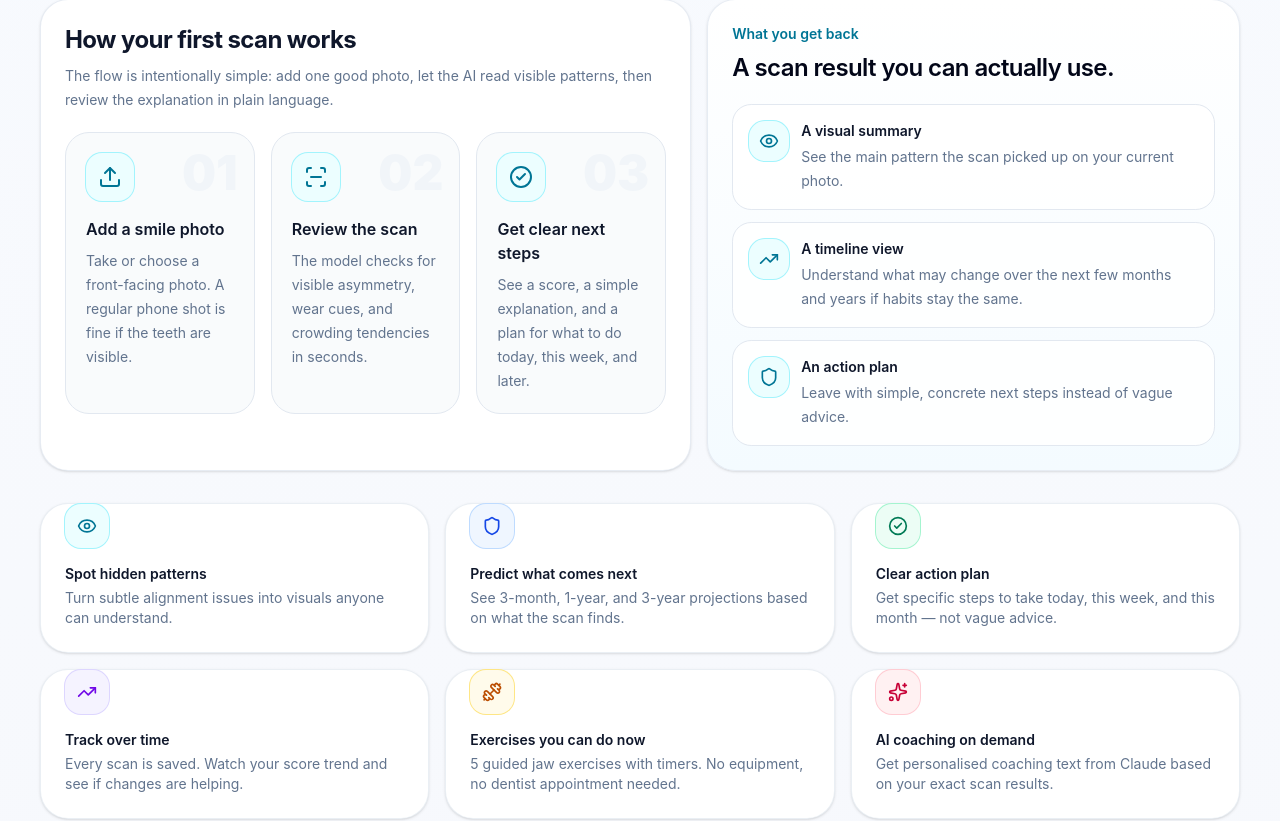
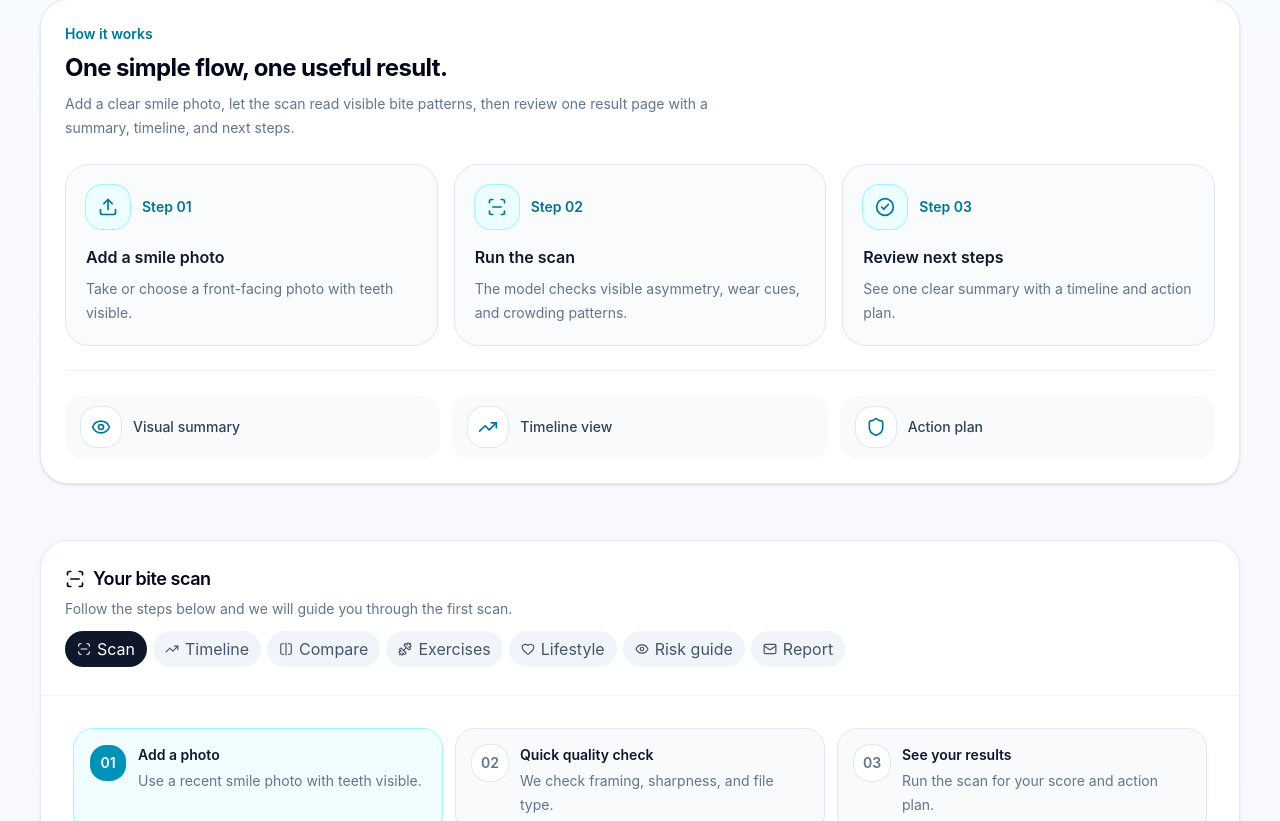
Before and after one commit to elaine2003101/bitereveal, a React (Vite) app: page / in a window 1280 px wide. Shown: the part 1259-2080 px from the top of the page. Built offline with nearby package versions, Linux system fonts and the light colour scheme.

Commit message:
Refine scan results layout proportions

```diff
--- a/src/components/BiteRevealPrototype.tsx
+++ b/src/components/BiteRevealPrototype.tsx
@@ -739,84 +739,54 @@ export default function BiteRevealPrototype() {
             {/* Hero visual */}
             <HeroVisual />
 
-            <div className="grid gap-4 lg:grid-cols-[minmax(0,1.1fr)_0.9fr]">
-              <div className="space-y-5 rounded-[1.75rem] border border-slate-200/80 bg-white p-6 shadow-sm">
-                <div>
-                  <h2 className="text-2xl font-bold tracking-tight">How your first scan works</h2>
-                  <p className="mt-2 max-w-2xl text-sm leading-6 text-slate-500">
-                    The flow is intentionally simple: add one good photo, let the AI read visible patterns, then review the explanation in plain language.
+            <div className="rounded-[1.75rem] border border-slate-200/80 bg-white p-6 shadow-sm">
+              <div className="max-w-2xl">
+                <div className="text-sm font-semibold text-cyan-700">How it works</div>
+                <h2 className="mt-2 text-2xl font-bold tracking-tight text-slate-950">One simple flow, one useful result.</h2>
+                <p className="mt-2 text-sm leading-6 text-slate-500">
+                  Add a clear smile photo, let the scan read visible bite patterns, then review one result page with a summary, timeline, and next steps.
                 </p>
               </div>
-                <div className="grid gap-4 md:grid-cols-3">
+
+              <div className="mt-6 grid gap-4 md:grid-cols-3">
                 {[
-                  { step: '01', icon: Upload, title: 'Add a smile photo', desc: 'Take or choose a front-facing photo. A regular phone shot is fine if the teeth are visible.' },
-                  { step: '02', icon: ScanLine, title: 'Review the scan', desc: 'The model checks for visible asymmetry, wear cues, and crowding tendencies in seconds.' },
-                  { step: '03', icon: CheckCircle2, title: 'Get clear next steps', desc: 'See a score, a simple explanation, and a plan for what to do today, this week, and later.' },
+                  { step: '01', icon: Upload, title: 'Add a smile photo', desc: 'Take or choose a front-facing photo with teeth visible.' },
+                  { step: '02', icon: ScanLine, title: 'Run the scan', desc: 'The model checks visible asymmetry, wear cues, and crowding patterns.' },
+                  { step: '03', icon: CheckCircle2, title: 'Review next steps', desc: 'See one clear summary with a timeline and action plan.' },
                 ].map((item) => {
                   const Icon = item.icon
                   return (
-                    <div key={item.step} className="relative overflow-hidden rounded-[1.5rem] border border-slate-200 bg-slate-50/80 p-5">
-                      <div className="absolute right-4 top-4 text-5xl font-black text-slate-100">{item.step}</div>
-                      <div className="mb-4 flex h-12 w-12 items-center justify-center rounded-2xl bg-cyan-50 text-cyan-700 ring-1 ring-cyan-200">
-                        <Icon className="h-6 w-6" />
+                    <div key={item.step} className="rounded-[1.5rem] border border-slate-200 bg-slate-50/80 p-5">
+                      <div className="flex items-center gap-3">
+                        <div className="flex h-11 w-11 shrink-0 items-center justify-center rounded-2xl bg-cyan-50 text-cyan-700 ring-1 ring-cyan-200">
+                          <Icon className="h-5 w-5" />
                         </div>
-                      <div className="text-base font-semibold text-slate-900">{item.title}</div>
+                        <div className="text-sm font-semibold text-cyan-700">Step {item.step}</div>
+                      </div>
+                      <div className="mt-4 text-base font-semibold text-slate-900">{item.title}</div>
                       <p className="mt-2 text-sm leading-6 text-slate-500">{item.desc}</p>
                     </div>
                   )
                 })}
               </div>
-              </div>
 
-              <div className="rounded-[1.75rem] border border-slate-200/80 bg-[linear-gradient(180deg,#ffffff_0%,#f4fbff_100%)] p-6 shadow-sm">
-                <div className="text-sm font-semibold text-cyan-700">What you get back</div>
-                <div className="mt-2 text-2xl font-semibold tracking-tight text-slate-950">A scan result you can actually use.</div>
-                <div className="mt-5 space-y-3">
+              <div className="mt-6 grid gap-3 border-t border-slate-100 pt-6 sm:grid-cols-3">
                 {[
-                    { icon: Eye, title: 'A visual summary', desc: 'See the main pattern the scan picked up on your current photo.' },
-                    { icon: TrendingUp, title: 'A timeline view', desc: 'Understand what may change over the next few months and years if habits stay the same.' },
-                    { icon: Shield, title: 'An action plan', desc: 'Leave with simple, concrete next steps instead of vague advice.' },
+                  { icon: Eye, label: 'Visual summary' },
+                  { icon: TrendingUp, label: 'Timeline view' },
+                  { icon: Shield, label: 'Action plan' },
                 ].map((item) => {
                   const Icon = item.icon
                   return (
-                      <div key={item.title} className="flex items-start gap-3 rounded-[1.2rem] border border-slate-200 bg-white/90 p-4">
-                        <div className="flex h-10 w-10 shrink-0 items-center justify-center rounded-2xl bg-cyan-50 text-cyan-700 ring-1 ring-cyan-200">
+                    <div key={item.label} className="flex items-center gap-3 rounded-[1.2rem] bg-slate-50 px-4 py-3">
+                      <div className="flex h-10 w-10 shrink-0 items-center justify-center rounded-2xl bg-white text-cyan-700 ring-1 ring-slate-200">
                         <Icon className="h-5 w-5" />
                       </div>
-                        <div>
-                          <div className="text-sm font-semibold text-slate-900">{item.title}</div>
-                          <p className="mt-1 text-sm leading-6 text-slate-500">{item.desc}</p>
-                        </div>
+                      <div className="text-sm font-medium text-slate-700">{item.label}</div>
                     </div>
                   )
                 })}
               </div>
-              </div>
-            </div>
-
-            {/* Feature grid */}
-            <div className="grid gap-4 sm:grid-cols-2 lg:grid-cols-3">
-              {[
-                { icon: Eye, title: 'Spot hidden patterns', desc: 'Turn subtle alignment issues into visuals anyone can understand.', accent: 'text-cyan-700 bg-cyan-50 ring-cyan-200' },
-                { icon: Shield, title: 'Predict what comes next', desc: 'See 3-month, 1-year, and 3-year projections based on what the scan finds.', accent: 'text-blue-700 bg-blue-50 ring-blue-200' },
-                { icon: CheckCircle2, title: 'Clear action plan', desc: 'Get specific steps to take today, this week, and this month — not vague advice.', accent: 'text-emerald-700 bg-emerald-50 ring-emerald-200' },
-                { icon: TrendingUp, title: 'Track over time', desc: 'Every scan is saved. Watch your score trend and see if changes are helping.', accent: 'text-violet-700 bg-violet-50 ring-violet-200' },
-                { icon: Dumbbell, title: 'Exercises you can do now', desc: '5 guided jaw exercises with timers. No equipment, no dentist appointment needed.', accent: 'text-amber-700 bg-amber-50 ring-amber-200' },
-                { icon: Sparkles, title: 'AI coaching on demand', desc: 'Get personalised coaching text from Claude based on your exact scan results.', accent: 'text-rose-700 bg-rose-50 ring-rose-200' },
-              ].map((f) => {
-                const Icon = f.icon
-                return (
-                  <Card key={f.title} className="rounded-[1.75rem] border-slate-200/70 shadow-sm">
-                    <CardContent className="p-6">
-                      <div className={cn('mb-4 flex h-11 w-11 items-center justify-center rounded-2xl ring-1', f.accent)}>
-                        <Icon className="h-5 w-5" />
-                      </div>
-                      <div className="text-sm font-semibold">{f.title}</div>
-                      <div className="mt-1 text-sm text-slate-500">{f.desc}</div>
-                    </CardContent>
-                  </Card>
-                )
-              })}
             </div>
           </div>
 
```
Lines whose indentation alone changed are shown as unchanged.
